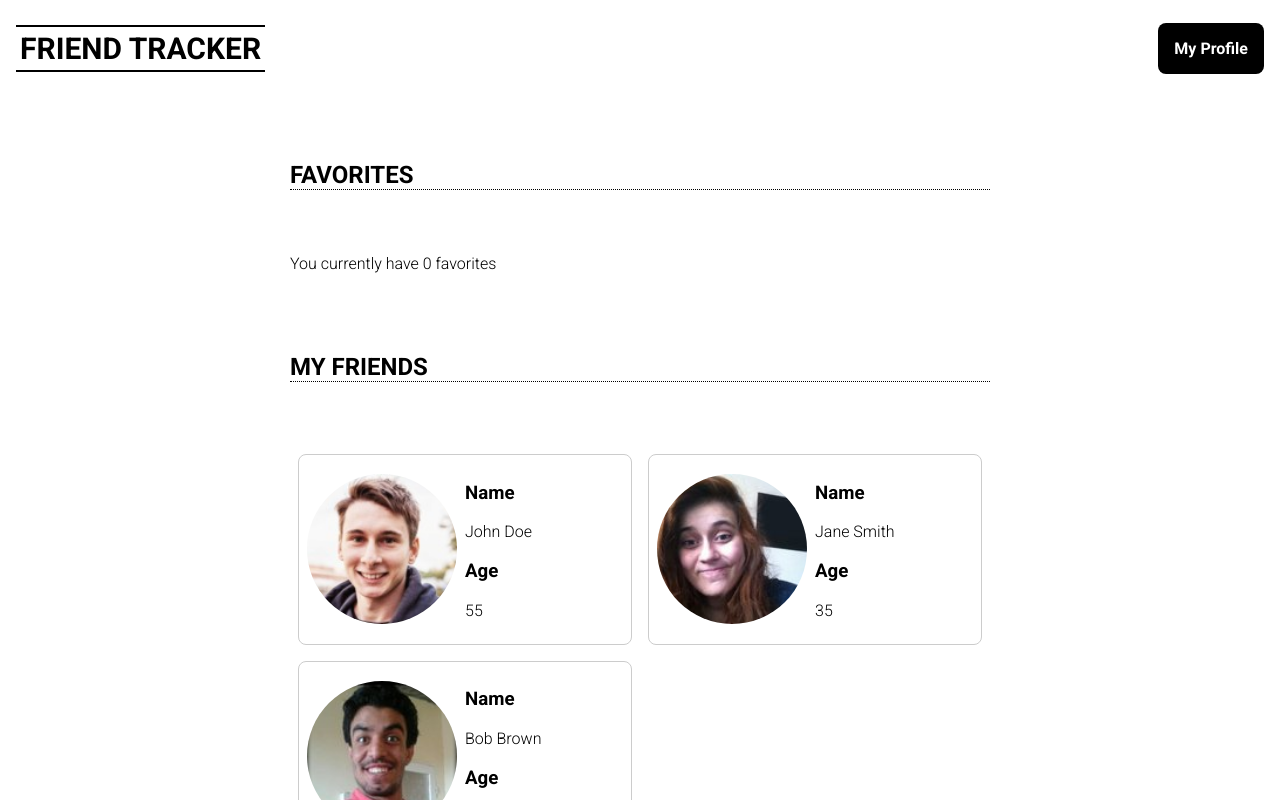
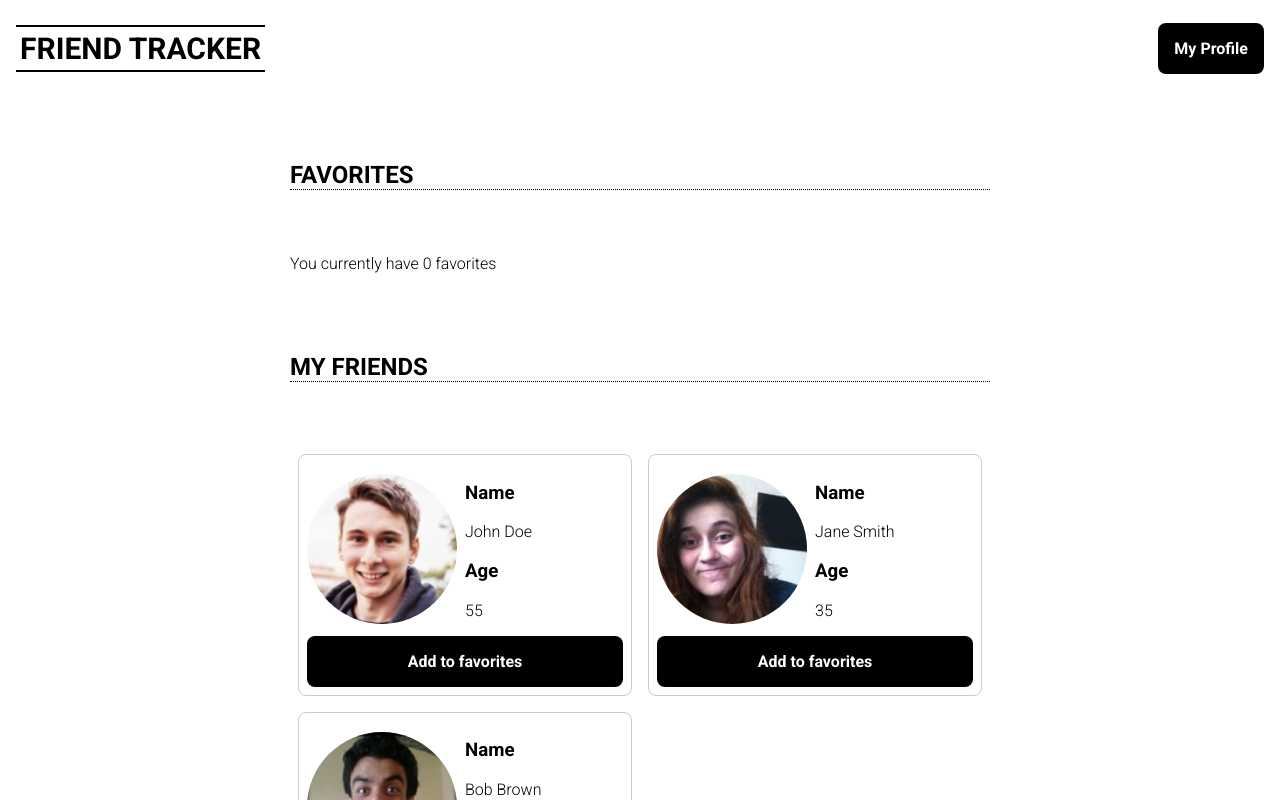
Before and after one commit to CBT-Nuggets/react-basics, a React (Create React App) app: page / in a window 1280 px wide. Shown: the top 800 px of the page. Built offline with nearby package versions, Linux system fonts and the light colour scheme.

Commit message:
22 Added extra action to people cards

```diff
--- a/src/components/PeopleList.js
+++ b/src/components/PeopleList.js
@@ -2,19 +2,25 @@ import PropTypes from 'prop-types';
 import { PersonCard } from './PersonCard';
 import styles from './PeopleList.module.css';
 
-const PeopleList = ({ people, onClickPerson }) => {
-	console.log(people);
+const PeopleList = ({
+	people,
+	onClickPerson = () => {},
+	actionName,
+	onPersonAction = () => {},
+}) => {
 	return (
 		<div className={styles.peopleList}>
 			{people.map(friend => (
 				<div key={friend.id} className={styles.peopleListItem}>
 					<PersonCard
 						person={friend}
-						onClick={() => onClickPerson(friend.id)} />
+						onClick={() => onClickPerson(friend.id)}
+						actionName={actionName}
+						onAction={() => onPersonAction(friend.id)} />
 				</div>
 			))}
 		</div>
-	)
+	);
 }
 
 PeopleList.propTypes = {
@@ -24,6 +30,9 @@ PeopleList.propTypes = {
 			age: PropTypes.number,
 		}),
 	).isRequired,
+	onClickPerson: PropTypes.func,
+	actionName: PropTypes.string,
+	onPersonAction: PropTypes.func,
 };
 
 export { PeopleList };
--- a/src/components/PersonCard.js
+++ b/src/components/PersonCard.js
@@ -1,11 +1,15 @@
-import { Link } from 'react-router-dom';
 import PropTypes from 'prop-types';
 import styles from './PersonCard.module.css';
 
-const PersonCard = ({ person, onClick = () => {} }) => {
+const PersonCard = ({
+	person,
+	onClick = () => {},
+	actionName,
+	onAction = () => {},
+}) => {
 	return (
-		// <Link to={`/friends/${person.id}`}> This is one way to do it, but makes everything blue...
-			<div onClick={onClick} className={styles.cardContainer}>
+		<div onClick={onClick} className={styles.cardContainer}>
+			<div className={styles.detailsContainer}>
 				<div className={styles.profilePicLeft}>
 					<div className={styles.profilePicWrap}>
 						<img
@@ -21,7 +25,13 @@ const PersonCard = ({ person, onClick = () => {} }) => {
 					<p>{person.age}</p>
 				</div>
 			</div>
-		// </Link>
+			{actionName && onAction && (
+				<button
+					onClick={e => { onAction(); e.stopPropagation(); }}
+					className={styles.actionButton}
+				>{actionName}</button>
+			)}
+		</div>
 	);
 }
 
--- a/src/components/PersonCard.module.css
+++ b/src/components/PersonCard.module.css
@@ -2,8 +2,15 @@
 	border: 1px solid #ccc;
 	border-radius: 8px;
 	cursor: pointer;
+	padding: 8px;
+}
+
+.detailsContainer {
 	display: flex;
-	padding: 8px;
+}
+
+.actionButton {
+	width: 100%;
 }
 
 .profilePicLeft {
--- a/src/pages/FriendsPage.js
+++ b/src/pages/FriendsPage.js
@@ -35,9 +35,17 @@ const FriendsPage = () => {
 		<WelcomeMessage name={myProfileData.name} />
 		<h2 className="content-heading">Favorites</h2>
 		<p>You currently have {favorites.length} favorites</p>
-		<PeopleList people={favorites} onClickPerson={goToPersonDetail} />
+		<PeopleList
+			people={favorites}
+			onClickPerson={goToPersonDetail}
+			actionName="Remove from favorites"
+			onPersonAction={toggleFavorite} />
 		<h2 className="content-heading">My Friends</h2>
-		<PeopleList people={nonFavorites} onClickPerson={goToPersonDetail} />
+		<PeopleList
+			people={nonFavorites}
+			onClickPerson={goToPersonDetail}
+			actionName="Add to favorites"
+			onPersonAction={toggleFavorite} />
 		</>
 	);
 }
```
